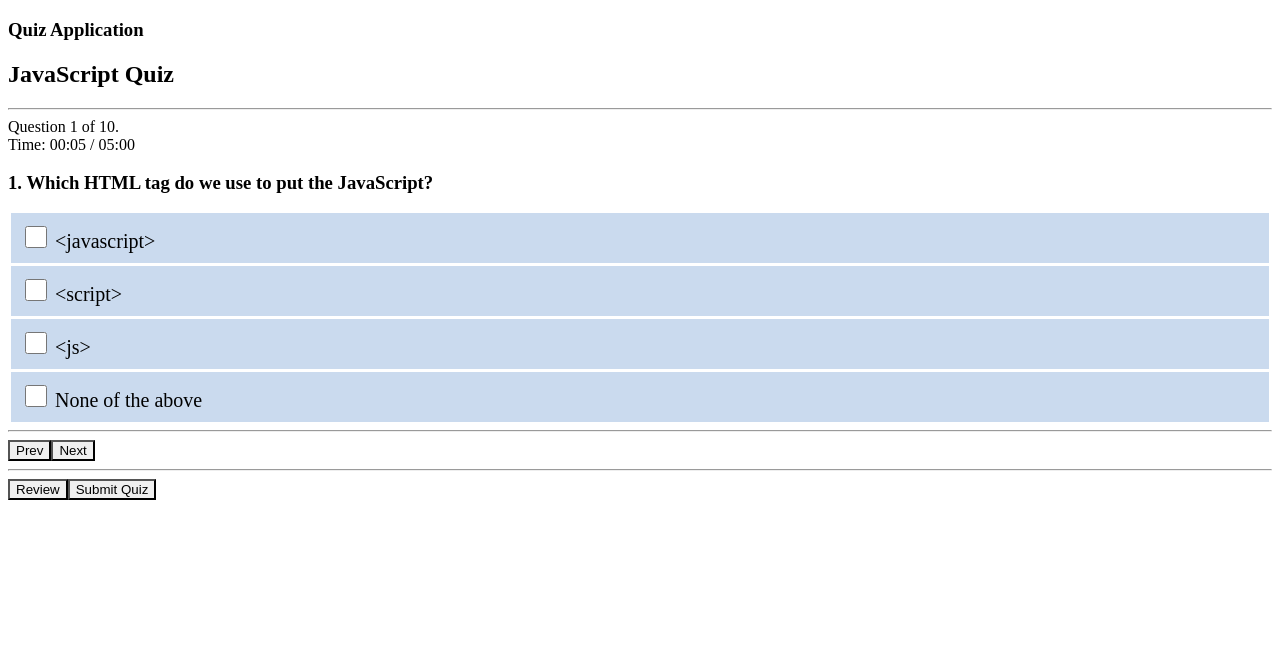
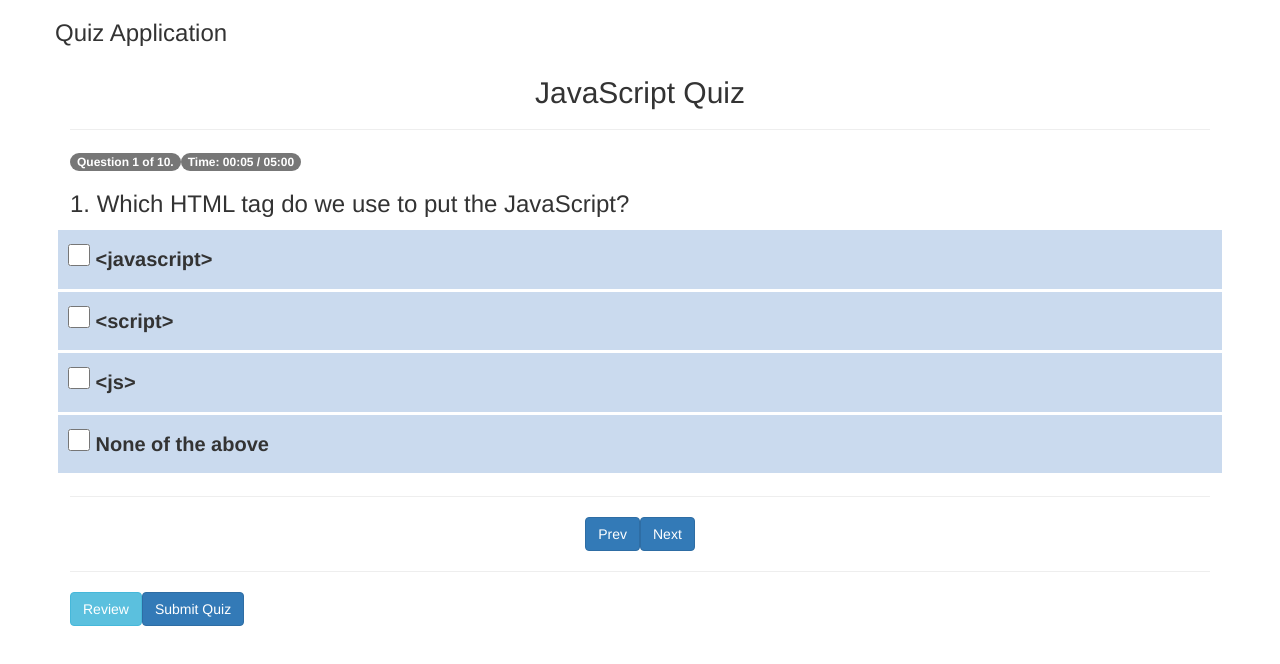
Before and after one commit to SannapaneniBharadwaj/CaseStudyQuizGenerator, an Angular app: page /quiz in a window 1280 px wide. Shown: the top 664 px of the page. Built offline with nearby package versions, Linux system fonts and the light colour scheme.

Commit message:
added homepage styling

```diff
--- a/package.json
+++ b/package.json
@@ -24,13 +24,13 @@
     "zone.js": "~0.9.1"
   },
   "devDependencies": {
-    "@angular-devkit/build-angular": "~0.803.12",
+    "@angular-devkit/build-angular": "^0.803.15",
     "@angular/cli": "~8.3.12",
     "@angular/compiler-cli": "~8.2.11",
     "@angular/language-service": "~8.2.11",
-    "@types/node": "~8.9.4",
     "@types/jasmine": "~3.3.8",
     "@types/jasminewd2": "~2.0.3",
+    "@types/node": "~8.9.4",
     "codelyzer": "^5.0.0",
     "jasmine-core": "~3.4.0",
     "jasmine-spec-reporter": "~4.2.1",
--- a/src/app/component/login/login.component.ts
+++ b/src/app/component/login/login.component.ts
@@ -1,8 +1,8 @@
 import { HttpClient } from '@angular/common/http';
 import { Component } from '@angular/core';
 import { Router } from '@angular/router';
-import data from '../../../data/userdetails.json';
-import { ConsoleReporter } from 'jasmine';
+//import data from '../../../data/userdetails.json';
+//import { ConsoleReporter } from 'jasmine';
 
 
 @Component({
@@ -18,19 +18,19 @@
 
     public onLoginClick()
     {
-       for(let i in data)
-       {
-        if(this.username == data[i].email && this.password == data[i].password)
-        {
-            this.router.navigate(['./quiz']);
-           // document.getElementById('errormessage').innerHTML = 'Username and password does not match';
-            break;
-        }
-        if(i<=data.length)
-        {
-            this.errormessage="username or password does not match";
-        }
+    //    for(let i in data)
+    //    {
+    //     if(this.username == data[i].email && this.password == data[i].password)
+    //     {
+           this.router.navigate(['./quiz']);
+    //        // document.getElementById('errormessage').innerHTML = 'Username and password does not match';
+    //         break;
+    //     }
+    //     if(i<=data.length)
+    //     {
+    //         this.errormessage="username or password does not match";
+    //     }
 
-        }
+        // }
     }
 }
--- a/src/app/quiz/quiz.component.html
+++ b/src/app/quiz/quiz.component.html
@@ -1,3 +1,10 @@
+<html>
+<head>
+    <link rel="stylesheet" href="https://maxcdn.bootstrapcdn.com/bootstrap/3.3.7/css/bootstrap.min.css" integrity="sha384-BVYiiSIFeK1dGmJRAkycuHAHRg32OmUcww7on3RYdg4Va+PmSTsz/K68vbdEjh4u" crossorigin="anonymous">
+  </head>
+
+  <body>
+    <div class="container">
 <div class="row">
   <div class="col-6">
     <h3>Quiz Application</h3>
@@ -28,7 +35,7 @@
     <hr />
     <div class="text-center">
 
-      <button class="btn btn-default" *ngIf="config.allowBack" (click)="goTo(pager.index - 1);">Prev</button>
+      <button class="btn btn-primary" *ngIf="config.allowBack" (click)="goTo(pager.index - 1);">Prev</button>
       <button class="btn btn-primary" (click)="goTo(pager.index + 1);">Next</button>
 
       <!--<pagination *ngIf="config.showPager" direction-links="false" total-items="totalItems" items-per-page="itemsPerPage" ng-model="currentPage" ng-change="pageChanged()"></pagination>-->
@@ -57,8 +64,11 @@
   </div>
   <hr />
   <div *ngIf="mode!='result'">
-
     <button class="btn btn-info" (click)="mode = 'review'">Review</button>
-    <button class="btn btn-primary" (click)="onSubmit();">Submit Quiz</button>
+    <button class="btn btn-primary btn-padding" (click)="onSubmit();">Submit Quiz</button>
   </div>
 </div>
+
+</div>
+</body>
+</html>
--- a/tsconfig.json
+++ b/tsconfig.json
@@ -7,6 +7,7 @@
     "declaration": false,
     "downlevelIteration": true,
     "experimentalDecorators": true,
+    "resolveJsonModule": true,
     "module": "esnext",
     "moduleResolution": "node",
     "importHelpers": true,
```
Also changed, not shown: src/app/quiz/quiz.component.css (line endings or trailing spaces), 1 other file (tests, documents, lock files or other folders).
